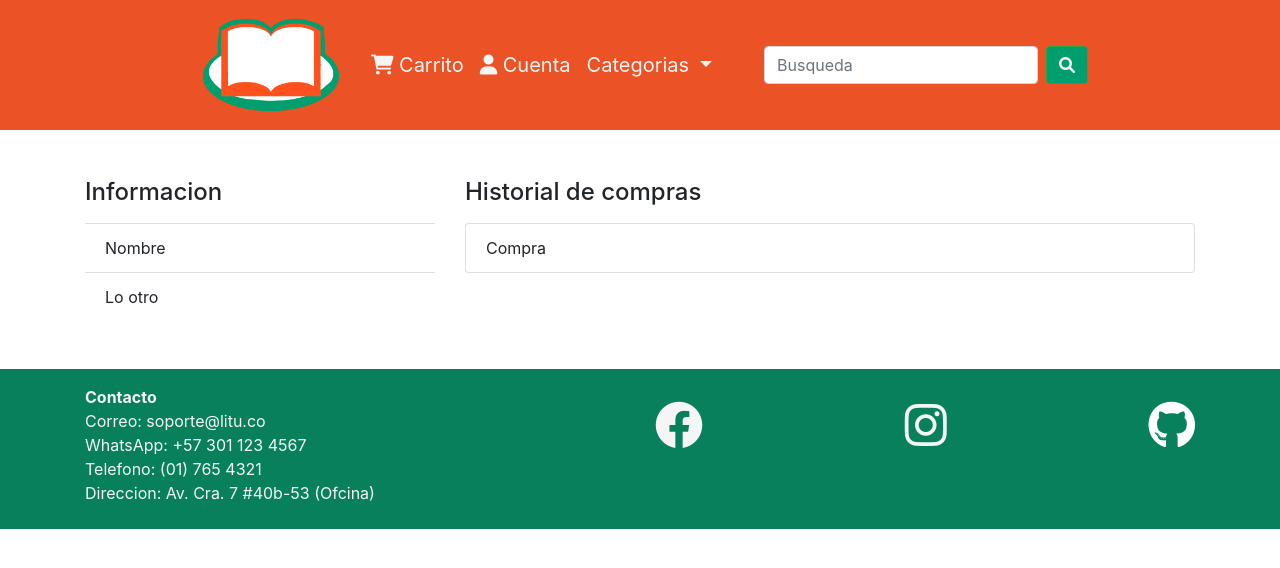
After one commit to Meh8132/libreria, a Flask app: page /usuario in a window 1280 px wide. The commit adds this page. Shown: the top 568 px of the page. Run offline with Flask 2, Linux system fonts and the light colour scheme; some libraries are stand-ins or nearby versions.

Commit message:
Agreagada pagina usuario

```diff
--- a/website/static/styles/style.css
+++ b/website/static/styles/style.css
@@ -9,6 +9,7 @@
     padding: 0;
     font-family: "Open Sans" sans-serif !important;
 }
+
 
 .navbar{
     background-color: var(--orange-main);
--- a/website/templates/base.html
+++ b/website/templates/base.html
@@ -10,7 +10,7 @@
   <link rel="stylesheet" href="https://cdnjs.cloudflare.com/ajax/libs/font-awesome/6.0.0/css/all.min.css" integrity="sha512-9usAa10IRO0HhonpyAIVpjrylPvoDwiPUiKdWk5t3PyolY1cOd4DSE0Ga+ri4AuTroPR5aQvXU9xC6qOPnzFeg==" crossorigin="anonymous" referrerpolicy="no-referrer" />
   <title>{% block title %}Base{% endblock %}</title>
 </head>
-<body>
+<body class="d-flex flex-column">
   <nav class="navbar navbar-expand-lg navbar-light mb-0" style="padding: 0% 15%;">
     <a class="navbar-brand" href="/" id="home"><img class="logo" src="{{url_for('static', filename='Recursos/Logo.png')}}" alt="Logo"></a>
     <button class="navbar-toggler" type="button" data-toggle="collapse" data-target="#navbarSupportedContent" aria-controls="navbarSupportedContent" aria-expanded="false" aria-label="Toggle navigation">
@@ -66,8 +66,8 @@
   {% endwith %}
   {% block body %} {% endblock %}
 
-  <footer class="bg-green-footer pt-3 pb-2 mt-5">
-    <div class="container">
+  <footer class="bg-green-footer mt-5">
+    <div class="container pt-3 pb-2">
       <nav class="row">
         <ul class="col list-unstyled justify-content-center ">
           <li>
--- /dev/null
+++ b/website/templates/usuario.html
@@ -0,0 +1,24 @@
+{% extends "base.html" %}
+{% block title %}Cuenta{% endblock %}
+
+{% block body %}
+
+<div class="container mt-5">
+    <div class="row">
+        <div class="col-sm-4">
+            <h4 class="mb-3">Informacion</h4>
+            <ul class="list-group list-group-flush">
+                <li class="list-group-item">Nombre</li>
+                <li class="list-group-item">Lo otro</li>
+            </ul>
+        </div>
+        <div class="col-sm-8">
+            <h4 class="mb-3">Historial de compras</h4>
+            <ul class="list-group">
+                <li class="list-group-item">Compra</li>
+            </ul>
+        </div>
+    </div>
+</div>
+
+{% endblock %}
--- a/website/views.py
+++ b/website/views.py
@@ -13,3 +13,7 @@ def carrito():
 @views.route('/producto')
 def producto():
     return render_template("producto.html")
+
+@views.route('/usuario')
+def usuario():
+    return render_template("usuario.html")
```
